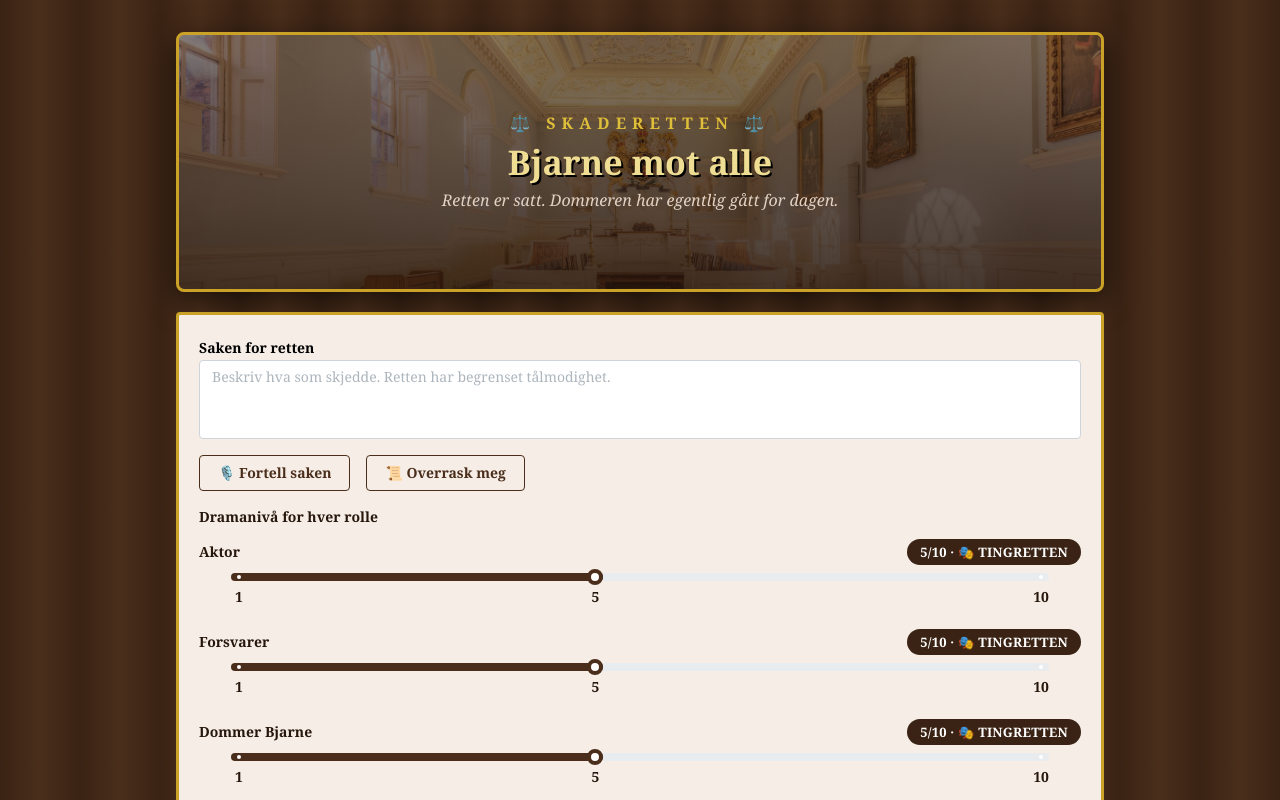
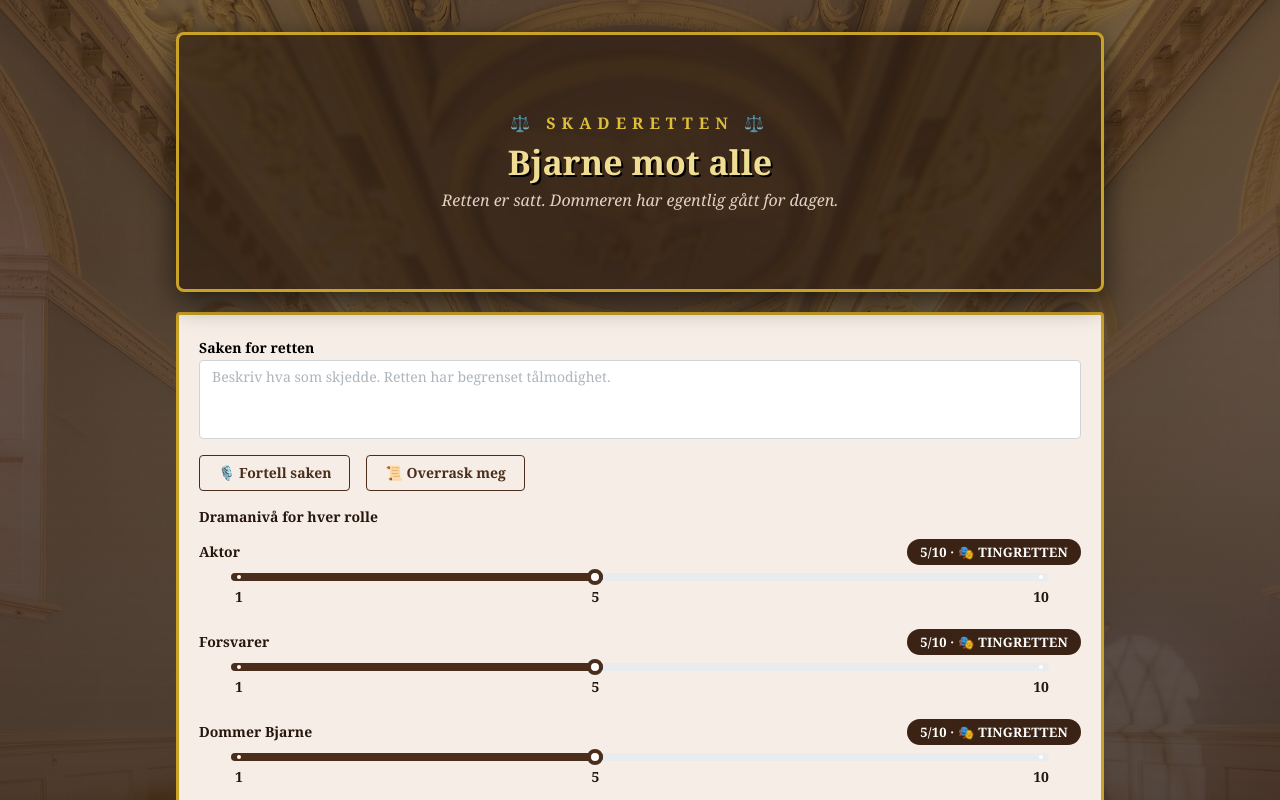
Before and after one commit to skadefryd26/lag9, a React (Vite) app in the folder frontend/: page / in a window 1280 px wide. Shown: the top 800 px of the page. Built offline with nearby package versions, Linux system fonts and the light colour scheme.

Commit message:
feat: rettssalbilde som bakgrunn for hele siden (#23)

```diff
--- a/frontend/src/features/rettssak/routes/Rettssal.tsx
+++ b/frontend/src/features/rettssak/routes/Rettssal.tsx
@@ -114,7 +114,11 @@ export function Rettssal() {
     <Box
       mih="100vh"
       style={{
-        background: "repeating-linear-gradient(90deg, #3a2314 0px, #4a2e1b 40px, #3a2314 80px)",
+        backgroundColor: "#26160c",
+        backgroundImage:
+          "linear-gradient(rgba(38,22,12,0.6), rgba(38,22,12,0.85)), url('/rettssal.jpg')",
+        backgroundSize: "cover",
+        backgroundPosition: "center top",
       }}
     >
       <Container size="md" py="xl">
@@ -130,7 +134,8 @@ export function Rettssal() {
               border: "3px solid #c9a227",
               boxShadow: "0 8px 30px rgba(0,0,0,0.6)",
               background:
-                "linear-gradient(rgba(38,22,12,0.55), rgba(38,22,12,0.85)), url('/rettssal.jpg') center 65% / cover no-repeat",
+                "rgba(38,22,12,0.55)",
+              backdropFilter: "blur(2px)",
             }}
           >
             <Text c="gull.4" tt="uppercase" fw={700} style={{ letterSpacing: 6 }}>
```
